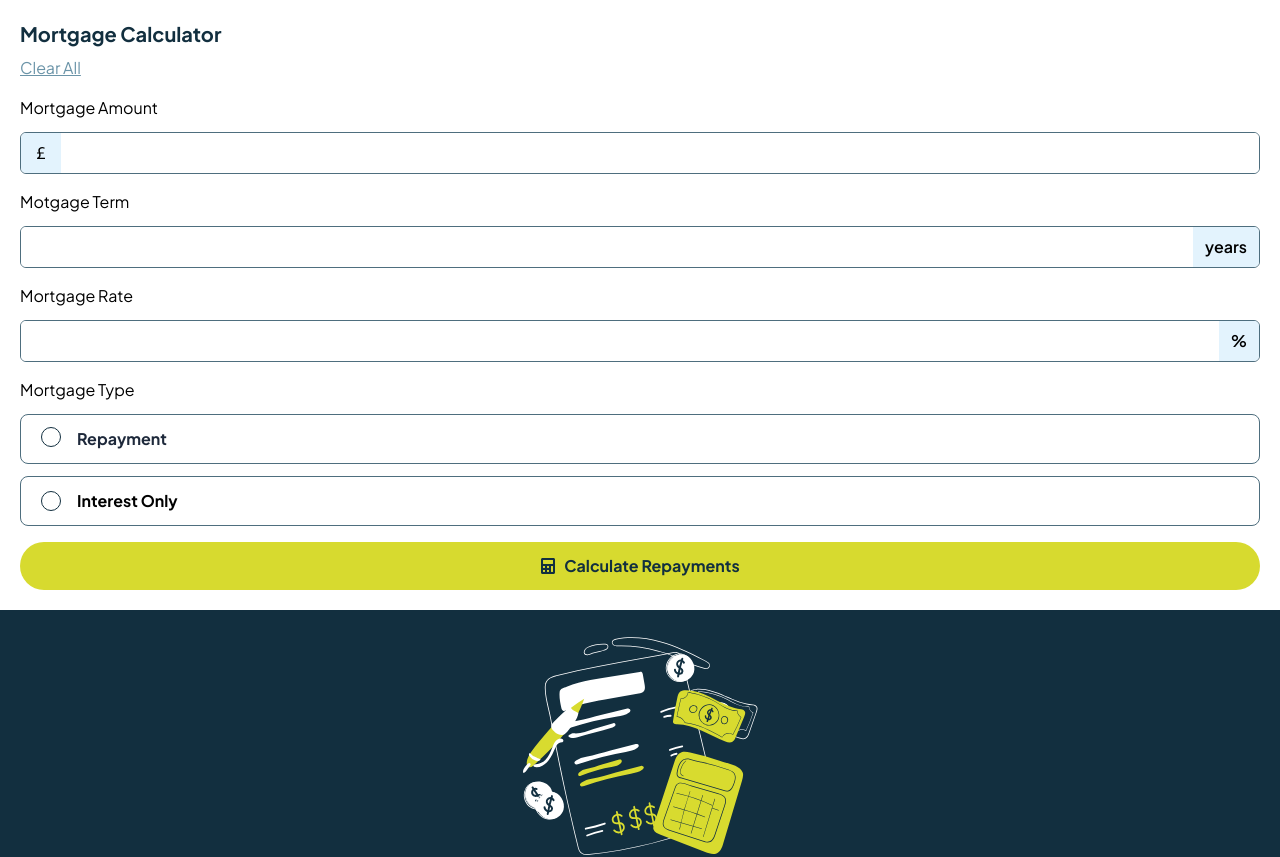
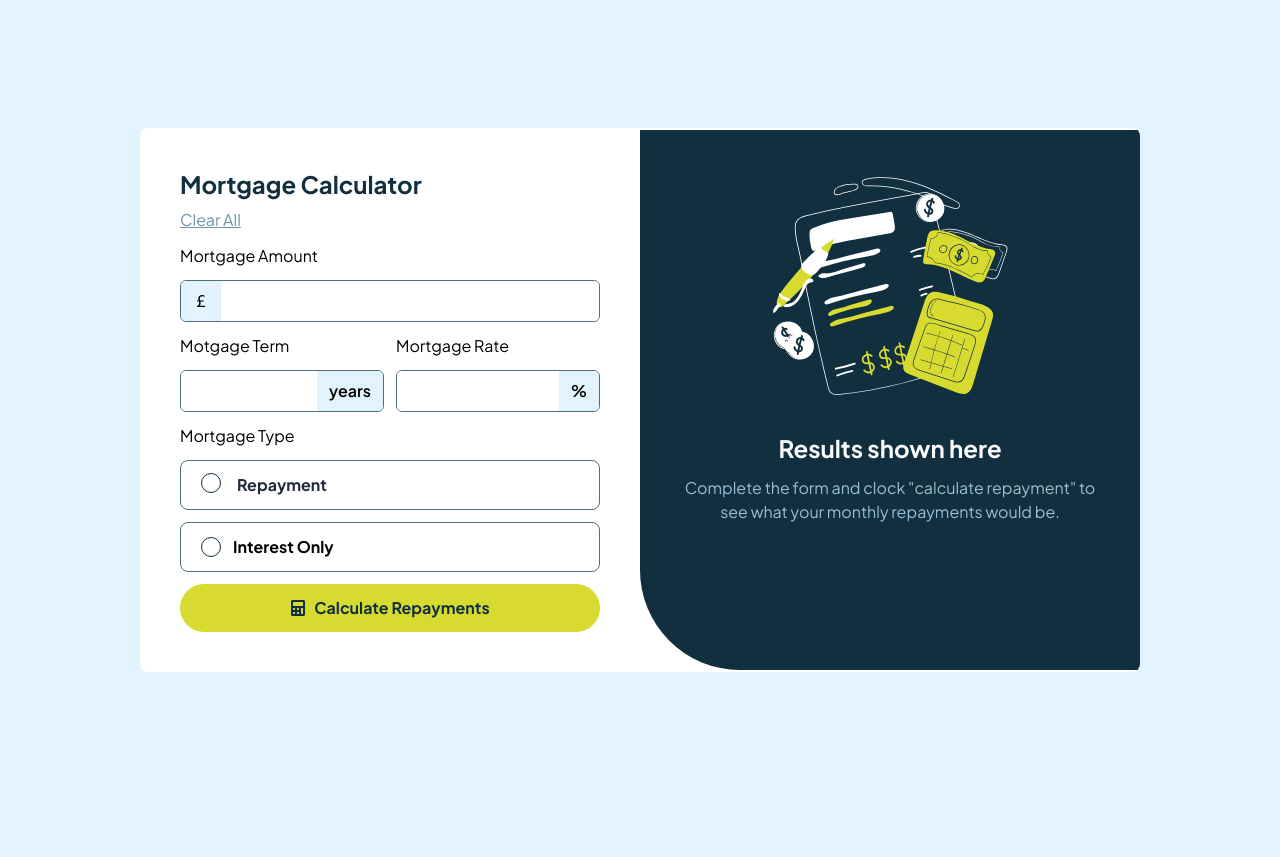
Before and after one commit to flaviogp/mortgage-repayment-calculator-main, a React (Vite) app: page / in a window 1280 px wide. Shown: the top 857 px of the page. After the commit the page ends 800 px from the top, so only its background shows below. Built offline with nearby package versions, Linux system fonts and the light colour scheme.

Commit message:
style: add desktop styles

```diff
--- a/src/components/container.tsx
+++ b/src/components/container.tsx
@@ -1,5 +1,9 @@
 const Container = ({ children }: React.PropsWithChildren) => {
-  return <div className="flex flex-col">{children}</div>;
+  return (
+    <div className="flex flex-col items-center max-w-[1000px] bg-white rounded-lg overflow-hidden md:flex-row [&>*]:md:min-w-[50%] [&>*]:md:max-w-[50%]   ">
+      {children}
+    </div>
+  );
 };
 
 export default Container;
--- a/src/components/form.tsx
+++ b/src/components/form.tsx
@@ -124,18 +124,18 @@ const Form = ({ setFormFields }: FormProps) => {
   };
 
   return (
-    <div className="p-5 space-y-4">
+    <div className="p-5 flex flex-col gap-3 w-full max-w-[500px] md:p-10">
       <div className="">
-        <h2 className="mb-2 text-xl font-bold text-slate-900">
+        <h2 className="mb-2 text-2xl font-bold text-slate-900">
           Mortgage Calculator
         </h2>
         <span className="text-slate-500 underline" onClick={handleClearForm}>
           Clear All
         </span>
       </div>
-      <form className="space-y-4">
+      <form className="flex flex-col gap-3">
         {/* AMOUNT */}
-        <div className="w-full space-y-3">
+        <div className="w-full flex flex-col gap-3">
           <label htmlFor="amount">Mortgage Amount</label>
           <div className=" border border-slate-700 flex rounded-md overflow-hidden">
             <div className="px-3 flex items-center bg-slate-100">
@@ -152,7 +152,8 @@ const Form = ({ setFormFields }: FormProps) => {
           </div>
           {showErrorMessage("amount")}
         </div>
-        {/* RATE */}
+        <div className="flex flex-col gap-3 md:flex-row md:items-center  ">
+          {/* TERM */}
           <div className="w-full space-y-3">
             <label htmlFor="rate">Motgage Term</label>
             <div className=" border border-slate-700 flex rounded-md overflow-hidden">
@@ -171,10 +172,10 @@ const Form = ({ setFormFields }: FormProps) => {
             </div>
             {showErrorMessage("term")}
           </div>
-        {/* TERM */}
-        <div className="w-full space-y-3">
+          {/* RATE */}
+          <div className="w-full space-y-3 ">
             <label htmlFor="term">Mortgage Rate</label>
-          <div className=" border border-slate-700 flex rounded-md overflow-hidden">
+            <div className=" border  border-slate-700 flex rounded-md overflow-hidden">
               <input
                 type="number"
                 name="rate"
@@ -189,9 +190,10 @@ const Form = ({ setFormFields }: FormProps) => {
               </div>
             </div>
           </div>
+        </div>
         {showErrorMessage("rate")}
         {/* TYPE */}
-        <div className="w-full flex flex-col space-y-3">
+        <div className="w-full flex flex-col gap-3">
           <p>Mortgage Type</p>
           <label
             htmlFor="repayment"
@@ -216,7 +218,7 @@ const Form = ({ setFormFields }: FormProps) => {
               checkedField === "interest-only"
                 ? inputStyles
                 : "border-slate-700"
-            } px-5 py-3 flex items-center gap-4 border rounded-lg  font-bold`}
+            } px-5 py-3 flex items-center gap-3 border rounded-lg  font-bold`}
           >
             <input
               type="radio"
--- a/src/components/result.tsx
+++ b/src/components/result.tsx
@@ -28,9 +28,9 @@ const Result = ({ formFields }: ResultProps) => {
     return total.toFixed(2);
   };
   return (
-    <div className="text-slate-300 p-5 bg-slate-900 space-y-4">
+    <div className="text-slate-300 p-5 bg-slate-900  md:min-h-[540px]  md:p-10 md:rounded-bl-[100px]">
       {!formFields ? (
-        <>
+        <div className="max-w-[420px] flex flex-col gap-3">
           <div className="w-full h-[250px]">
             <img
               src={CalculatorIcon}
@@ -46,33 +46,33 @@ const Result = ({ formFields }: ResultProps) => {
             Complete the form and clock "calculate repayment" to see what your
             monthly repayments would be.
           </p>
-        </>
+        </div>
       ) : (
-        <>
-          <h2 className="text-xl font-bold text-white">Your results</h2>
+        <div className="max-w-[420px] flex flex-col gap-3">
+          <h2 className="text-2xl font-bold text-white">Your results</h2>
           <p>
             Your results are shown below based on the information you provided.
             to adjust the results, edit the form and click "calculate
             repayments" again.
           </p>
 
-          <div className="p-5 w-full bg-slate-1000 border-t-4 border-t-lime  rounded-lg">
-            <div className="space-y-2 pb-3 border-b  border-slate-500">
+          <div className="p-7 w-full bg-slate-1000 border-t-4 mt-7 max-w-[420px] border-t-lime  rounded-lg">
+            <div className="space-y-2 pb-10 border-b  border-slate-500">
               <p className="text-sm">Your monthly respayments</p>
-              <span className=" text-lime font-bold flex items-center text-3xl">
+              <span className=" text-lime font-bold flex items-center text-3xl md:text-5xl">
                 <BsCurrencyPound />
                 {handleGetMonthlyRepayment()}
               </span>
             </div>
-            <div className="space-y-2 pt-3">
+            <div className="space-y-2 pt-7">
               <p className="text-sm">Total you'll repay over the term</p>
-              <span className=" text-white font-bold flex items-center text-xl">
+              <span className=" text-white font-bold flex items-center text-xl md:text-2xl">
                 <BsCurrencyPound />
                 {handleGetTotalRepayment()}
               </span>
             </div>
           </div>
-        </>
+        </div>
       )}
     </div>
   );
--- a/src/index.css
+++ b/src/index.css
@@ -20,7 +20,13 @@
 
   body {
     font-family: "Plus Jakarta Sans", serif;
+    display: grid;
+    place-items: center;
+    background-color: hsl(202, 86%, 94%);
+    height: 100vh;
   }
+
+
 
   .radio-styles {
     appearance: none;
```
Lines whose indentation alone changed are shown as unchanged.
